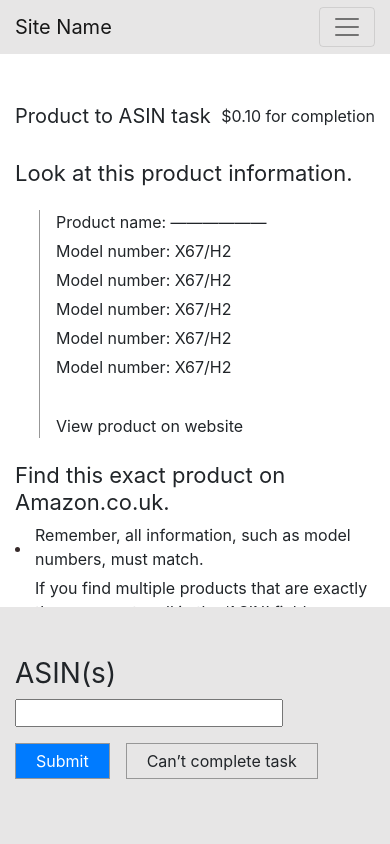
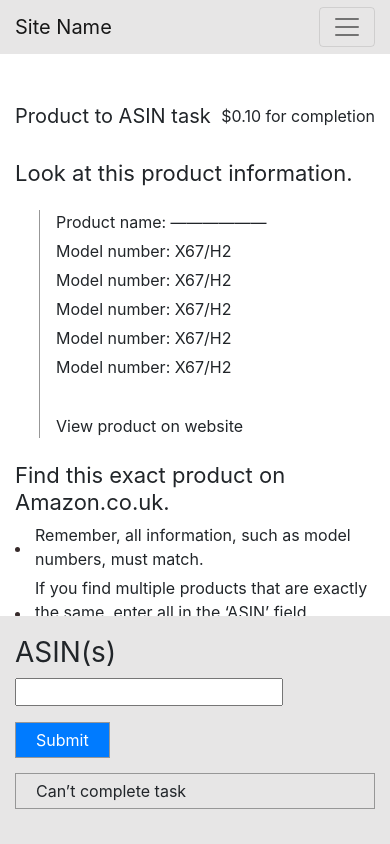
Before and after one commit to akib1997/yorkey, a plain HTML site: page tasks-1.html in a window 390 px wide. Drawn offline with nearby package versions, Linux system fonts and the light colour scheme.

Commit message:
Update footer space

```diff
--- a/scss/components/_all.scss
+++ b/scss/components/_all.scss
@@ -256,6 +256,11 @@
    width: 100%;
    bottom: 0;
 
+   @include mobile-screen {
+      padding: 20px 0;
+      margin-top: 20px;
+   }
+
    a,
    button {
       border: 1px solid #979797;
--- a/tasks-1.html
+++ b/tasks-1.html
@@ -111,9 +111,9 @@
                      <h3 class="mr-2 mr-md-5">ASIN(s)</h3>
                      <input type="text" class="px-2">
                   </div>
-                  <div class="d-flex flex-wrap">
+                  <div class="d-sm-flex flex-wrap">
                      <button type="button" class="btn-primary">Submit</button>
-                     <a href="#" data-toggle="modal" data-target="#can’t-complete" class="d-block ml-3">Can’t
+                     <a href="#" data-toggle="modal" data-target="#can’t-complete" class="d-block ml-sm-3">Can’t
                         complete task</a>
                   </div>
                </form>
```
Also changed, not shown: tasks-2.html (+2 -2 lines), tasks-3.html (+2 -2 lines), css/main.min.css, 1 other file.
